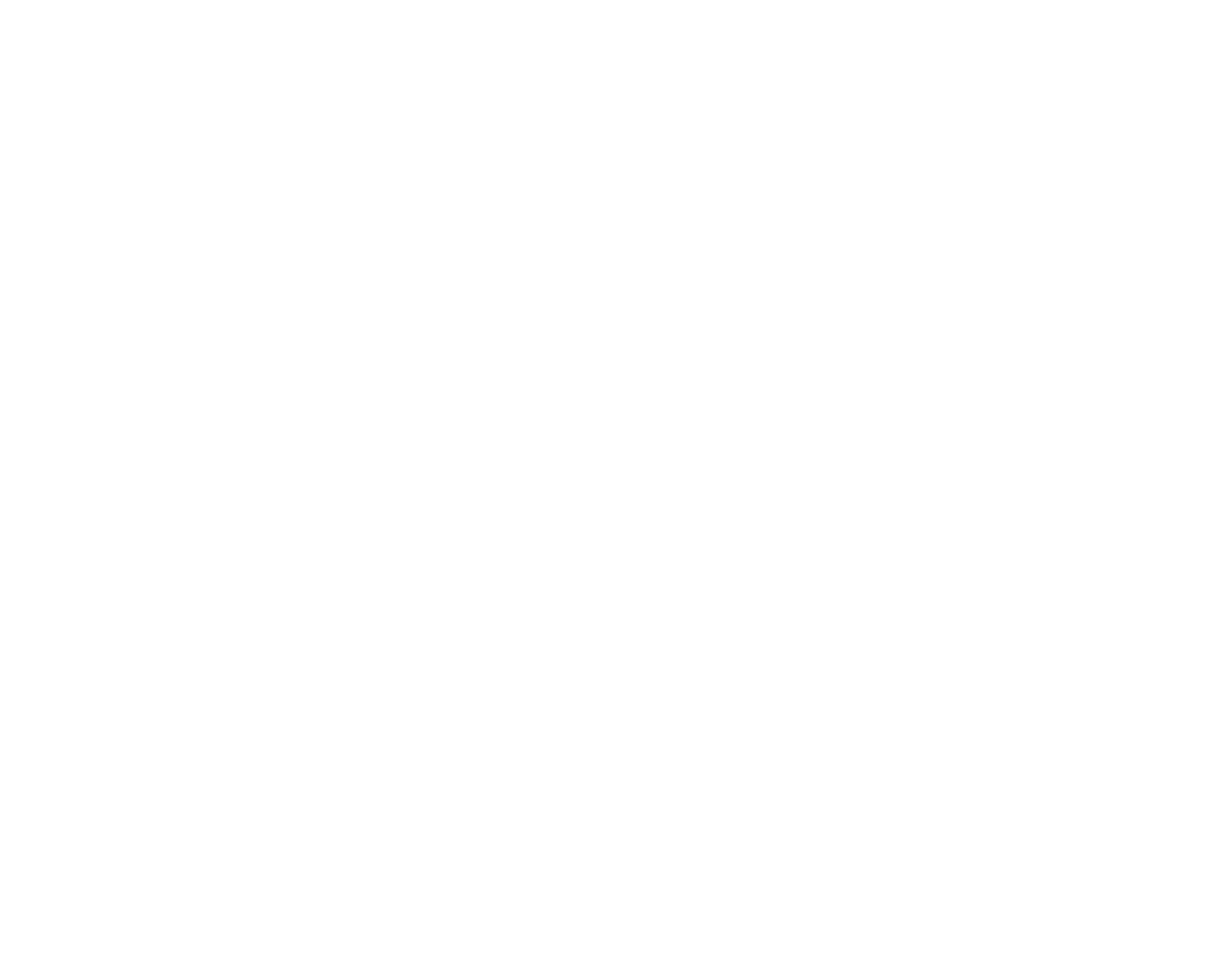
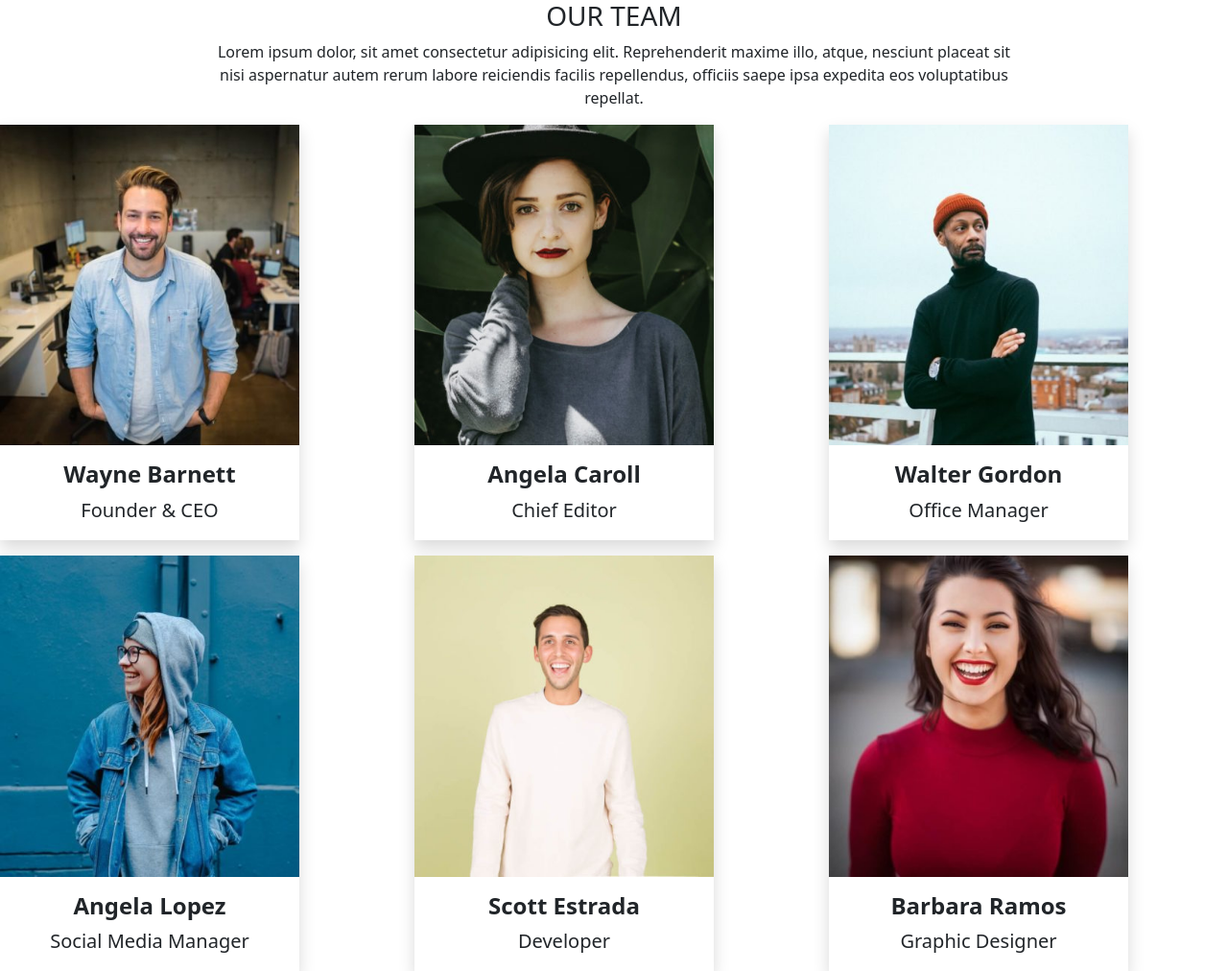
Before and after one commit to GiovanniLafortezza/js-our-team, a plain HTML site: page index.html in a window 1280 px wide. Shown: the whole page at 96% size. Before the commit the page ends 800 px from the top, so only its background shows below. Drawn offline with nearby package versions, Linux system fonts and the light colour scheme.

Commit message:
bonus ended

```diff
--- a/index.html
+++ b/index.html
@@ -5,7 +5,7 @@
 
   <meta charset="utf-8">
   <meta name="viewport" content="width=device-width, initial-scale=1">
-  <title>Prezzo Biglietto</title>
+  <title>Our Team</title>
 
   <!-- Questo link serve per importare Bootstap (alto non è che un foglio di stile CSS) -->
   <link href="https://cdn.jsdelivr.net/npm/bootstrap@5.2.3/dist/css/bootstrap.min.css" rel="stylesheet"
@@ -17,6 +17,23 @@
 </head>
 
 <body>
+
+  <main>
+
+    <div class="conatiner justify-content-center text-center">
+      <div class="row justify-content-center ">
+        <div class="col-8">
+
+          <h3>OUR TEAM</h3>
+          <p>Lorem ipsum dolor, sit amet consectetur adipisicing elit. Reprehenderit maxime illo, atque, nesciunt placeat sit nisi aspernatur autem rerum labore reiciendis facilis repellendus, officiis saepe ipsa expedita eos voluptatibus repellat.</p>
+        </div>
+      </div>
+
+      <div class="row g-3 justify-content-center" id="container_card">
+
+      </div>
+    </div>
+  </main>
   <!-- importazione MIO file di script -->
   <script src="./js/main.js"></script>
 
--- a/js/main.js
+++ b/js/main.js
@@ -5,46 +5,70 @@ let ourTeam = [
         name : "Wayne",
         surname : "Barnett",
         role : "Founder & CEO",
-        image : "wayne-barnett-founder-ceo.jpg"
+        image : "./img/wayne-barnett-founder-ceo.jpg"
     },
     {
         name : "Angela",
         surname : "Caroll",
         role : "Chief Editor",
-        image : "angela-caroll-chief-editor.jpg"
+        image : "./img/angela-caroll-chief-editor.jpg"
     },
     {
         name : "Walter",
         surname : "Gordon",
-        role : "Office Menager",
-        image : "walter-gordon-office-menager.jpg"
+        role : "Office Manager",
+        image : "./img/walter-gordon-office-manager.jpg"
     },
     {
         name : "Angela",
         surname : "Lopez",
-        role : "Social Media Menager",
-        image : "angela-lopez-social-media-menager.jpg"
+        role : "Social Media Manager",
+        image : "./img/angela-lopez-social-media-manager.jpg"
     },
     {
         name : "Scott",
         surname : "Estrada",
         role : "Developer",
-        image : "scott-estrada-developer.jpg"
+        image : "./img/scott-estrada-developer.jpg"
     },
     {
         name : "Barbara",
         surname : "Ramos",
         role : "Graphic Designer",
-        image : "barbara-ramos-graphic-designer.jpg"
+        image : "./img/barbara-ramos-graphic-designer.jpg"
     }
 
 ];
 
-printArrayTeam(ourTeam);
+for (let i = 0; i < ourTeam.length; i++) {
+
+    let member = ourTeam[i];
+
+    console.log("Il membro n° " + (i + 1) + " è:");
+    printObject(member);
+
+
+    let memberCard =
+            `<div class="col-4">
+                <div class="card rounded-0 border-0 shadow w-75">
+                    <img src="${member.image}" class="img-fluid card-img-top rounded-0" alt="team-member">
+                    <div class="card-body text-center">
+                        <h4 class="card-title fw-bold">${member.name} \t ${member.surname}</h4>
+                        <p class="card-text fs-5">${member.role}</p>
+                    </div>
+                </div>
+            </div>`;
+
+    let container = document.getElementById("container_card");
+    container.insertAdjacentHTML('beforeend', memberCard);
+}
+
 
 
 // ----------------- FUNZIONI -------------------------------
 
+
+// ---------------- stampa un oggetto -----------------------
 function printObject(object) {
     let string = "";
 
@@ -60,7 +84,7 @@ function printObject(object) {
 
 }
 
-
+// ---------------- stampa un array di oggetti -----------------------
 function printArrayTeam(arrayTeam) {
     for (let i = 0; i < arrayTeam.length; i++) {
 
```
